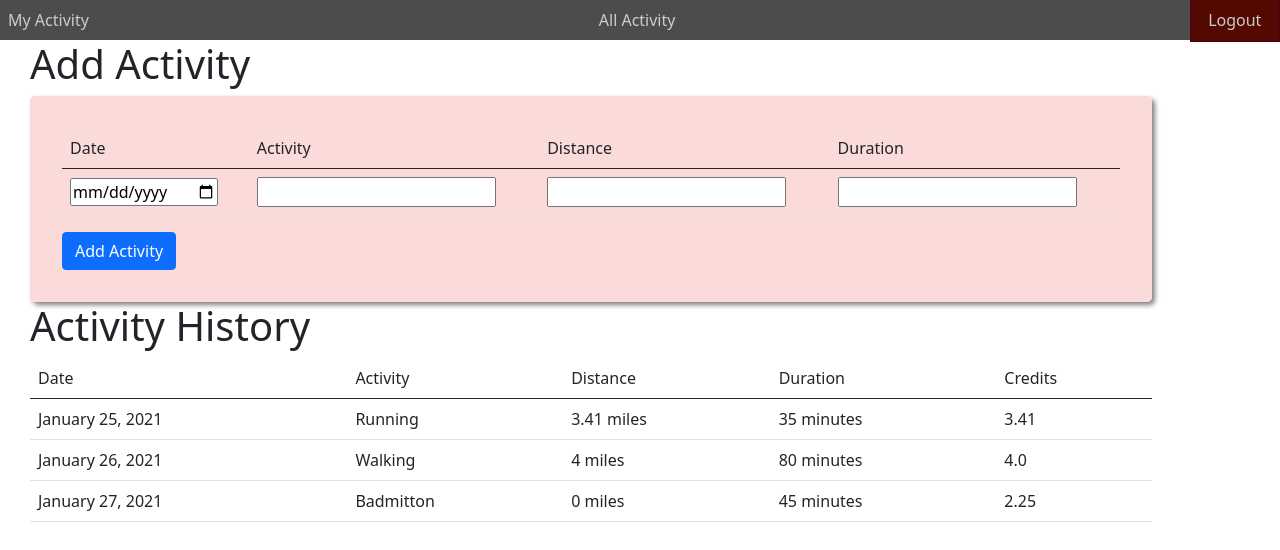
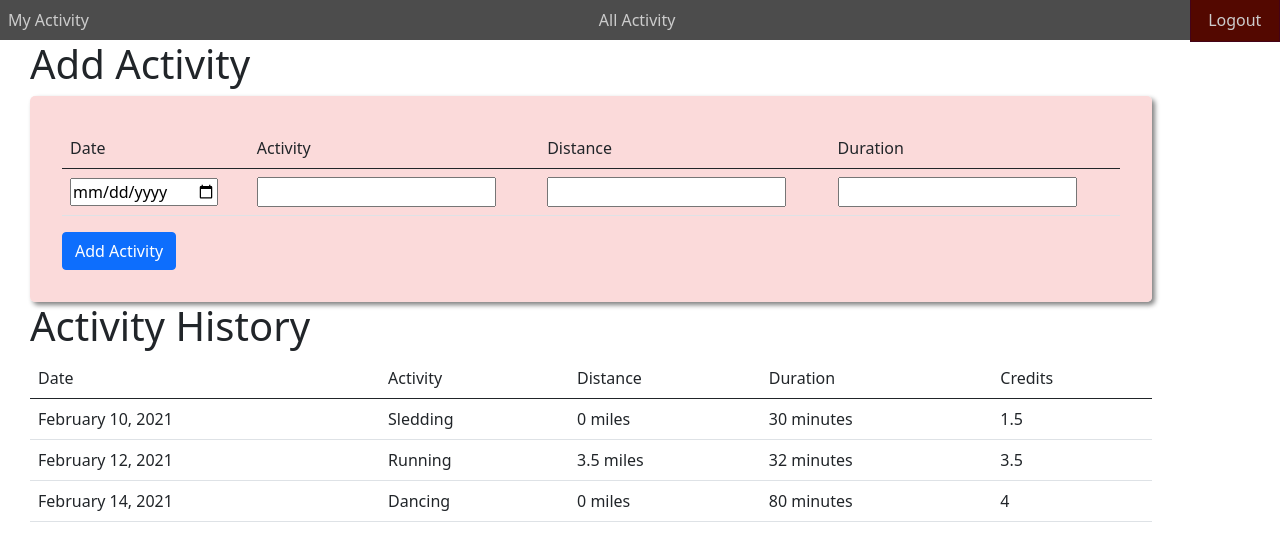
Before and after one commit to coloradohokie/fitness_tracker_frontend, a React (Create React App) app: page / in a window 1280 px wide. Shown: the top 550 px of the page. Built offline with nearby package versions, Linux system fonts and the light colour scheme.

Commit message:
add state for activities, map activity history

```diff
--- a/src/App.js
+++ b/src/App.js
@@ -1,3 +1,4 @@
+import React from 'react';
 import './App.scss';
 import 'bootstrap/dist/css/bootstrap.min.css'
 import { Switch, Route } from 'react-router-dom'
@@ -5,11 +6,37 @@ import Layout from './containers/Layout/Layout'
 import AllActivity from './containers/AllActivity/AllActivity';
 import MyActivity from './containers/MyActivity/MyActivity';
 
-function App() {
+class App extends React.Component {
+  state = {
+    isAuthenticated: true,
+    user: 'Mike',
+    activityHistory: [
+        {
+            date: 'February 10, 2021',
+            activity: 'Sledding',
+            distance: '0',
+            duration: '30'
+        },
+        {
+            date: 'February 12, 2021',
+            activity: 'Running',
+            distance: '3.5',
+            duration: '32'
+        },
+        {
+            date: 'February 14, 2021',
+            activity: 'Dancing',
+            distance: '0',
+            duration: '80'
+        }
+    ]
+}
+
+  render() {
     let routes = (
       <Switch>
         <Route exact path='/'>
-        <MyActivity />
+          <MyActivity activityHistory={this.state.activityHistory} />
         </Route>
 
         <Route exact path='/all-activity'>
@@ -24,5 +51,6 @@ function App() {
       </Layout>
     );
   }
+}
 
 export default App;
--- a/src/components/ActivityHistory/ActivityHistory.js
+++ b/src/components/ActivityHistory/ActivityHistory.js
@@ -3,6 +3,19 @@ import Table from 'react-bootstrap/Table'
 import ActivityItem from './ActivityItem/ActivityItem'
 
 const activityHistory = (props) => {
+
+    const printActivityItem = () => (
+        props.activityHistory.map((item, index) => (
+            <ActivityItem
+                key = {index}
+                activity= {item.activity}
+                date={item.date}
+                distance = {item.distance}
+                duration = {item.duration}
+            />
+        ))
+    )
+
     return(
         <Table>
             <thead>
@@ -15,27 +28,7 @@ const activityHistory = (props) => {
                 </tr>
             </thead>
             <tbody>
-                <tr>
-                    <td>January 25, 2021</td>
-                    <td>Running</td>
-                    <td>3.41 miles</td>
-                    <td>35 minutes</td>
-                    <td>3.41</td>
-                </tr>
-                <tr>
-                    <td>January 26, 2021</td>
-                    <td>Walking</td>
-                    <td>4 miles</td>
-                    <td>80 minutes</td>
-                    <td>4.0</td>
-                </tr>
-                <ActivityItem
-                    activity="Badmitton"
-                    date="January 27, 2021"
-                    distance = "0"
-                    duration = "45"
-                    credits = ""
-                />
+                {printActivityItem()}
             </tbody>
         </Table>
     )
--- a/src/components/AddActivity/AddActivity.module.scss
+++ b/src/components/AddActivity/AddActivity.module.scss
@@ -5,7 +5,3 @@
     box-shadow: 3px 3px 5px gray;
     padding: 2rem;
 }
-
-.AddActivityTable {
-    padding: 2rem;
-}
--- a/src/containers/Layout/Layout.js
+++ b/src/containers/Layout/Layout.js
@@ -3,10 +3,6 @@ import classes from './Layout.module.scss'
 import NavBar from '../../components/NavBar/NavBar'
 
 class Layout extends Component {
-    state = {
-        isAuthenticated: true
-    }
-
     render() {
         return (
             <>
--- a/src/containers/MyActivity/MyActivity.js
+++ b/src/containers/MyActivity/MyActivity.js
@@ -10,7 +10,7 @@ class MyActivity extends Component {
                 <h1>Add Activity</h1>
                 <AddActivity />
                 <h1>Activity History</h1>
-                <ActivityHistory />
+                <ActivityHistory activityHistory={this.props.activityHistory} />
             </div>
         )
     }
```
Also changed, not shown: src/logo.svg (deleted). Lines whose indentation alone changed are shown as unchanged.
